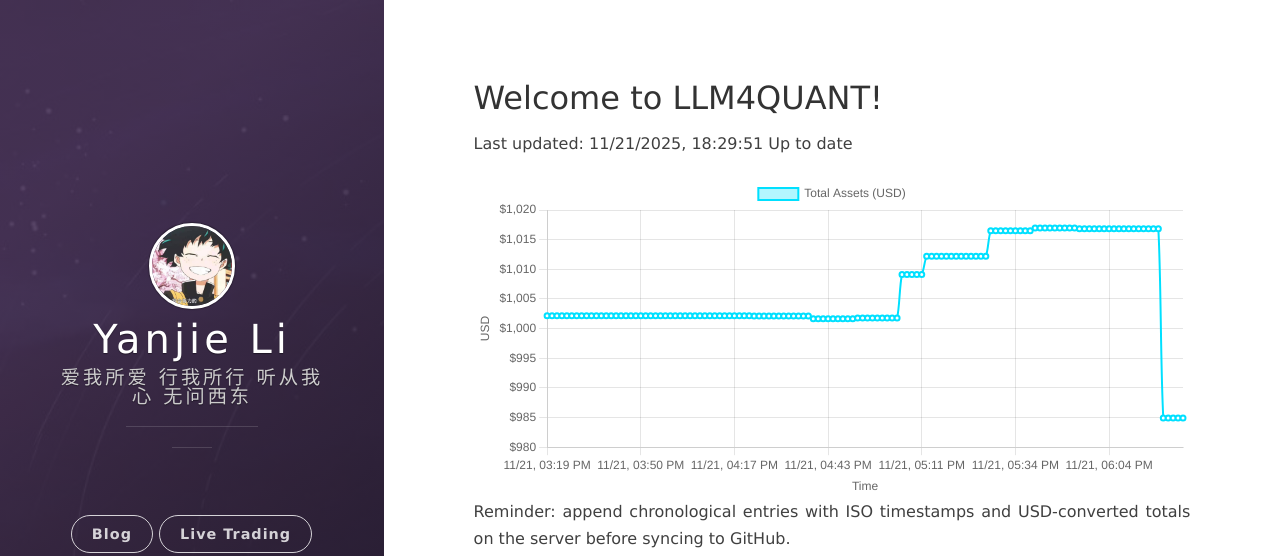
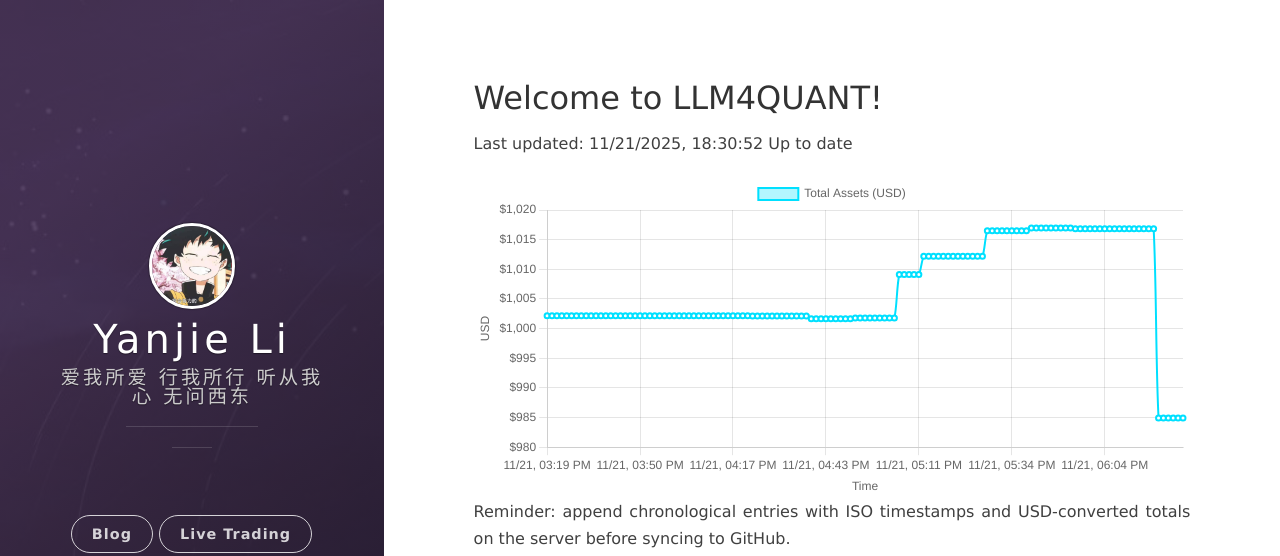
Before and after one commit to leeyegy/leeyegy.github.io, a Jekyll site: the page built from live-trading.html, in a window 1280 px wide. Shown: the top 556 px of the page. Built offline with Jekyll 4.4.1, drawn with Linux system fonts in a browser that asks for light colours; nearby versions of some CDN libraries.

Commit message:
AccountMonitor: update balance history 2025-11-22T02:30:52+08:00

```diff
--- a/assets/data/binance/balance-history.json
+++ b/assets/data/binance/balance-history.json
@@ -1,5 +1,5 @@
 {
-  "generatedAt": "2025-11-22T02:29:51+08:00",
+  "generatedAt": "2025-11-22T02:30:52+08:00",
   "asset": "total_usd_value",
   "history": [
     {
@@ -521,6 +521,10 @@
     {
       "timestamp": "2025-11-22T02:29:51+08:00",
       "totalUsd": 984.91919649
+    },
+    {
+      "timestamp": "2025-11-22T02:30:52+08:00",
+      "totalUsd": 984.91919649
     }
   ]
 }
```
